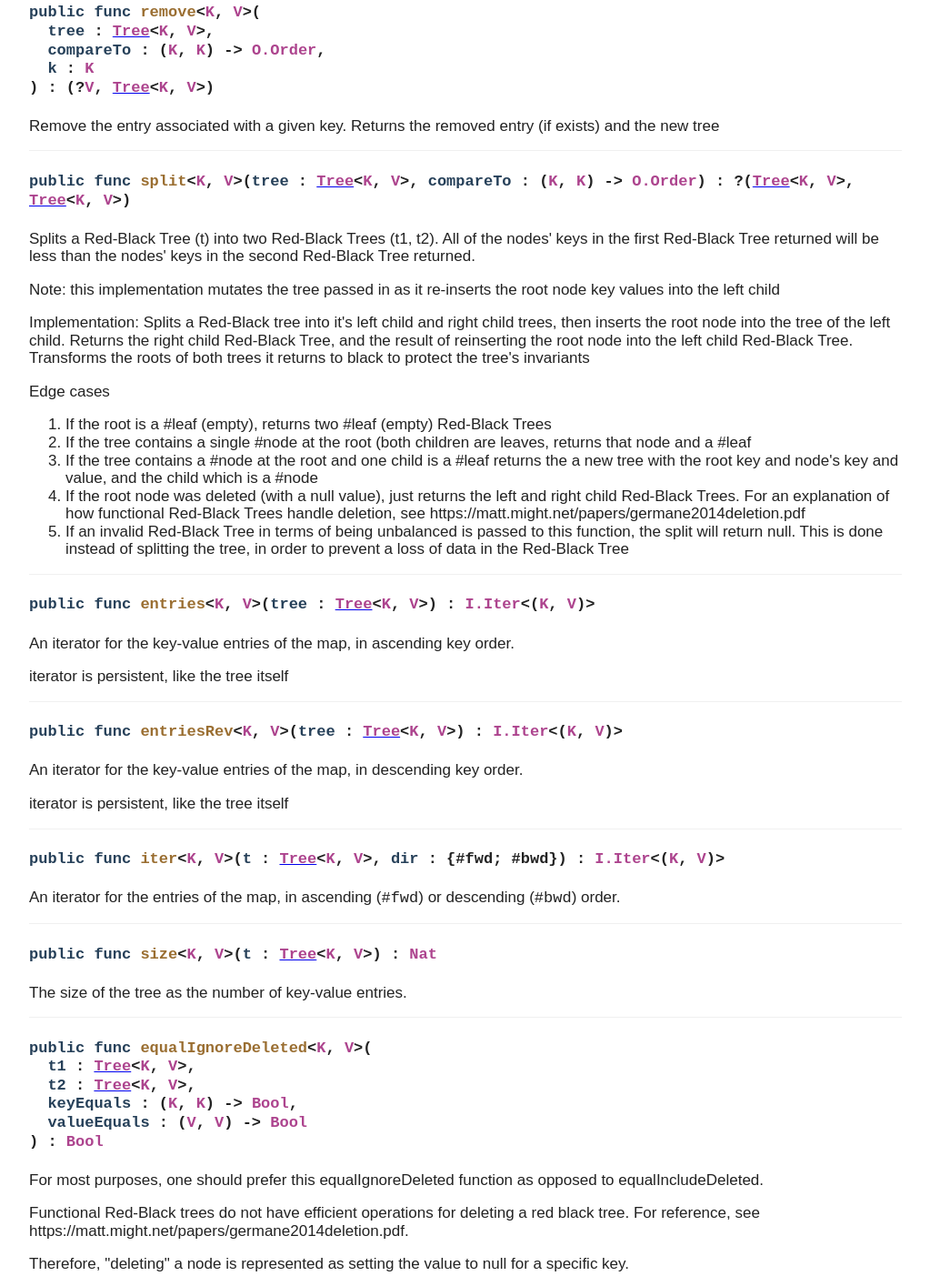
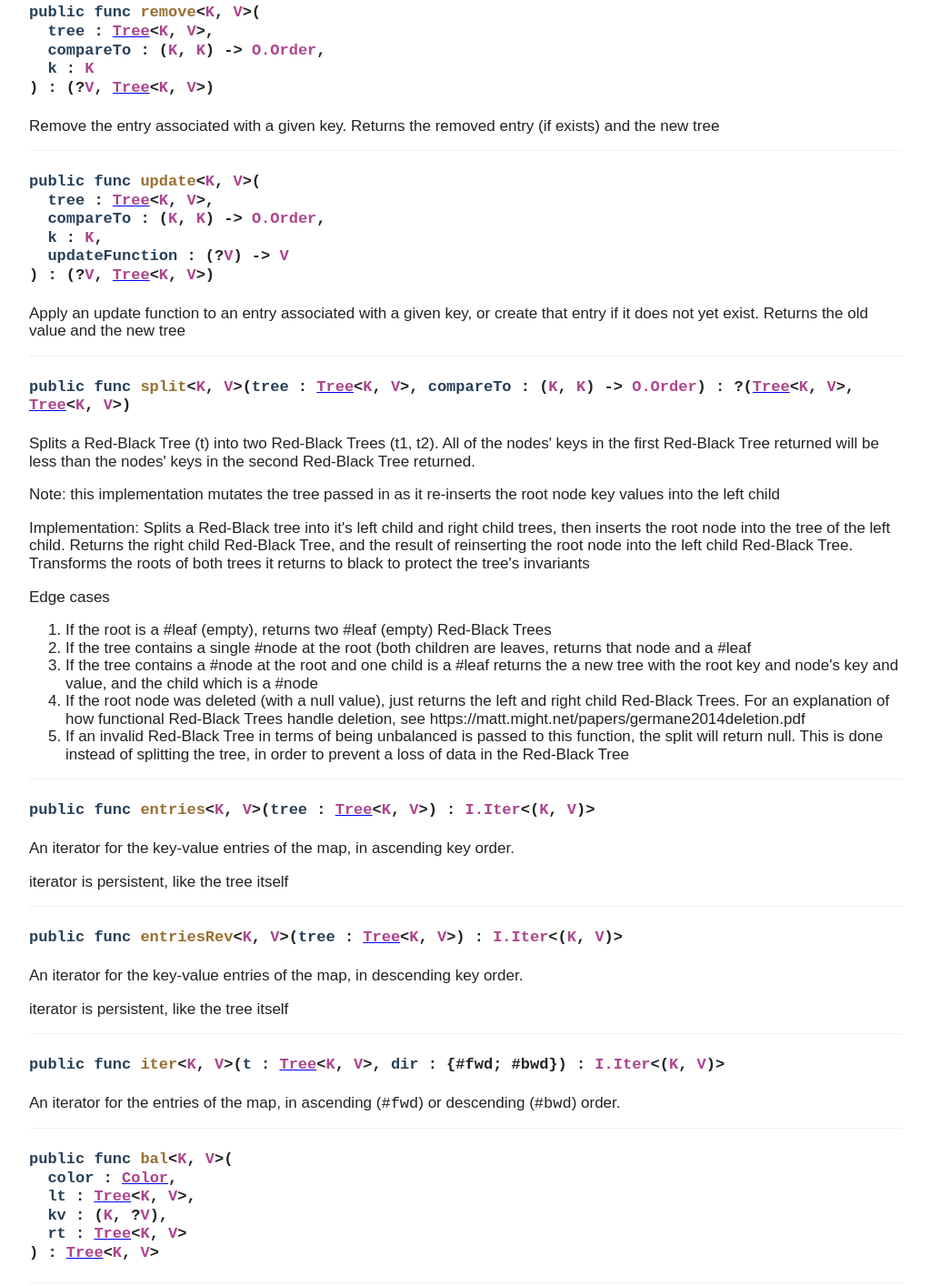
Before and after one commit to canscale/StableRBTree, a plain HTML site: page StableRBTree.html in a window 1280 px wide. Shown: the part 1349-2763 px from the top of the page at 91% size, without its empty margins (198-1221 px from the left). Drawn offline with Linux system fonts and the light colour scheme.

Commit message:
Deploying to gh-pages from  @ c9ee2a73b2c8c7032296ec686abf8cb0906abd1e 🚀

```diff
--- a/StableRBTree.html
+++ b/StableRBTree.html
@@ -1,5 +1,5 @@
 <!DOCTYPE html>
-<html><head title="Doc"><meta charset="UTF-8"/><link href="styles.css" rel="stylesheet"/></head><body><nav class="sidebar"><h3>Modules</h3><ul><li><li><a href="StableRBTree.html">StableRBTree</a></li></li></ul><h3>Declarations</h3><ul><li><li><a href="#type.Color">Color</a></li></li><li><li><a href="#type.Tree">Tree</a></li></li><li><li><a href="#init">init</a></li></li><li><li><a href="#share">share</a></li></li><li><li><a href="#get">get</a></li></li><li><li><a href="#replace">replace</a></li></li><li><li><a href="#put">put</a></li></li><li><li><a href="#delete">delete</a></li></li><li><li><a href="#remove">remove</a></li></li><li><li><a href="#split">split</a></li></li><li><li><a href="#entries">entries</a></li></li><li><li><a href="#entriesRev">entriesRev</a></li></li><li><li><a href="#iter">iter</a></li></li><li><li><a href="#size">size</a></li></li><li><li><a href="#equalIgnoreDeleted">equalIgnoreDeleted</a></li></li><li><li><a href="#equalIncludeDeleted">equalIncludeDeleted</a></li></li></ul></nav><div class="documentation"><h1>StableRBTree</h1><p>Red-Black Trees</p>
+<html><head title="Doc"><meta charset="UTF-8"/><link href="styles.css" rel="stylesheet"/></head><body><nav class="sidebar"><h3>Modules</h3><ul><li><li><a href="StableRBTree.html">StableRBTree</a></li></li></ul><h3>Declarations</h3><ul><li><li><a href="#type.Color">Color</a></li></li><li><li><a href="#type.Tree">Tree</a></li></li><li><li><a href="#init">init</a></li></li><li><li><a href="#share">share</a></li></li><li><li><a href="#get">get</a></li></li><li><li><a href="#replace">replace</a></li></li><li><li><a href="#put">put</a></li></li><li><li><a href="#delete">delete</a></li></li><li><li><a href="#remove">remove</a></li></li><li><li><a href="#update">update</a></li></li><li><li><a href="#split">split</a></li></li><li><li><a href="#entries">entries</a></li></li><li><li><a href="#entriesRev">entriesRev</a></li></li><li><li><a href="#iter">iter</a></li></li><li><li><a href="#bal">bal</a></li></li><li><li><a href="#size">size</a></li></li><li><li><a href="#equalIgnoreDeleted">equalIgnoreDeleted</a></li></li><li><li><a href="#equalIncludeDeleted">equalIncludeDeleted</a></li></li></ul></nav><div class="documentation"><h1>StableRBTree</h1><p>Red-Black Trees</p>
 <div class="declaration"><h4 class="type-declaration" id="type.Color"><span class="keyword">type </span><span class="type">Color</span> = {#R; #B}</h4><p><p>Node color: red or black.</p>
 </p></div><div class="declaration"><h4 class="type-declaration" id="type.Tree"><span class="keyword">type </span><span class="type">Tree</span>&lt;<span class="type">K</span>, <span class="type">V</span>&gt; = {#node : (<a href="#type.Color"><span class="type">Color</span></a>, <a href="#type.Tree"><span class="type">Tree</span></a>&lt;<span class="type">K</span>, <span class="type">V</span>&gt;, (<span class="type">K</span>, ?<span class="type">V</span>), <a href="#type.Tree"><span class="type">Tree</span></a>&lt;<span class="type">K</span>, <span class="type">V</span>&gt;); #leaf}</h4><p><p>Ordered, (red-black) tree of entries.</p>
 </p></div><div class="declaration"><h4 class="function" id="init"><code><span class="keyword">public func </span><span class="fnname">init</span>&lt;<span class="type">K</span>, <span class="type">V</span>&gt;() : <a href="#type.Tree"><span class="type">Tree</span></a>&lt;<span class="type">K</span>, <span class="type">V</span>&gt;</code></h4><p><p>Initializes an empty Red-Black Tree of type &lt;K, V&gt;
@@ -17,6 +17,8 @@ Returns the new tree</p>
 Returns the new tree</p>
 </p></div><div class="declaration"><h4 class="function" id="remove"><code><span class="keyword">public func </span><span class="fnname">remove</span>&lt;<span class="type">K</span>, <span class="type">V</span>&gt;(<br/>  <span class="parameter">tree</span> : <a href="#type.Tree"><span class="type">Tree</span></a>&lt;<span class="type">K</span>, <span class="type">V</span>&gt;, <br/>  <span class="parameter">compareTo</span> : (<span class="type">K</span>, <span class="type">K</span>) -&gt; <span class="type">O.Order</span>, <br/>  <span class="parameter">k</span> : <span class="type">K</span><br/>) : (?<span class="type">V</span>, <a href="#type.Tree"><span class="type">Tree</span></a>&lt;<span class="type">K</span>, <span class="type">V</span>&gt;)</code></h4><p><p>Remove the entry associated with a given key.
 Returns the removed entry (if exists) and the new tree</p>
+</p></div><div class="declaration"><h4 class="function" id="update"><code><span class="keyword">public func </span><span class="fnname">update</span>&lt;<span class="type">K</span>, <span class="type">V</span>&gt;(<br/>  <span class="parameter">tree</span> : <a href="#type.Tree"><span class="type">Tree</span></a>&lt;<span class="type">K</span>, <span class="type">V</span>&gt;, <br/>  <span class="parameter">compareTo</span> : (<span class="type">K</span>, <span class="type">K</span>) -&gt; <span class="type">O.Order</span>, <br/>  <span class="parameter">k</span> : <span class="type">K</span>, <br/>  <span class="parameter">updateFunction</span> : (?<span class="type">V</span>) -&gt; <span class="type">V</span><br/>) : (?<span class="type">V</span>, <a href="#type.Tree"><span class="type">Tree</span></a>&lt;<span class="type">K</span>, <span class="type">V</span>&gt;)</code></h4><p><p>Apply an update function to an entry associated with a given key, or create that entry if it does not yet exist.
+Returns the old value and the new tree</p>
 </p></div><div class="declaration"><h4 class="function" id="split"><code><span class="keyword">public func </span><span class="fnname">split</span>&lt;<span class="type">K</span>, <span class="type">V</span>&gt;(<span class="parameter">tree</span> : <a href="#type.Tree"><span class="type">Tree</span></a>&lt;<span class="type">K</span>, <span class="type">V</span>&gt;, <span class="parameter">compareTo</span> : (<span class="type">K</span>, <span class="type">K</span>) -&gt; <span class="type">O.Order</span>) : ?(<a href="#type.Tree"><span class="type">Tree</span></a>&lt;<span class="type">K</span>, <span class="type">V</span>&gt;, <a href="#type.Tree"><span class="type">Tree</span></a>&lt;<span class="type">K</span>, <span class="type">V</span>&gt;)</code></h4><p><p>Splits a Red-Black Tree (t) into two Red-Black Trees (t1, t2). All of the nodes' keys in the first Red-Black Tree
 returned will be less than the nodes' keys in the second Red-Black Tree returned.</p>
 <p>Note: this implementation mutates the tree passed in as it re-inserts the root node key values into the left child</p>
@@ -33,7 +35,7 @@ This is done instead of splitting the tree, in order to prevent a loss of data i
 </p></div><div class="declaration"><h4 class="function" id="entriesRev"><code><span class="keyword">public func </span><span class="fnname">entriesRev</span>&lt;<span class="type">K</span>, <span class="type">V</span>&gt;(<span class="parameter">tree</span> : <a href="#type.Tree"><span class="type">Tree</span></a>&lt;<span class="type">K</span>, <span class="type">V</span>&gt;) : <span class="type">I.Iter</span>&lt;(<span class="type">K</span>, <span class="type">V</span>)&gt;</code></h4><p><p>An iterator for the key-value entries of the map, in descending key order.</p>
 <p>iterator is persistent, like the tree itself</p>
 </p></div><div class="declaration"><h4 class="function" id="iter"><code><span class="keyword">public func </span><span class="fnname">iter</span>&lt;<span class="type">K</span>, <span class="type">V</span>&gt;(<span class="parameter">t</span> : <a href="#type.Tree"><span class="type">Tree</span></a>&lt;<span class="type">K</span>, <span class="type">V</span>&gt;, <span class="parameter">dir</span> : {#fwd; #bwd}) : <span class="type">I.Iter</span>&lt;(<span class="type">K</span>, <span class="type">V</span>)&gt;</code></h4><p><p>An iterator for the entries of the map, in ascending (<code>#fwd</code>) or descending (<code>#bwd</code>) order.</p>
-</p></div><div class="declaration"><h4 class="function" id="size"><code><span class="keyword">public func </span><span class="fnname">size</span>&lt;<span class="type">K</span>, <span class="type">V</span>&gt;(<span class="parameter">t</span> : <a href="#type.Tree"><span class="type">Tree</span></a>&lt;<span class="type">K</span>, <span class="type">V</span>&gt;) : <span class="type">Nat</span></code></h4><p><p>The size of the tree as the number of key-value entries.</p>
+</p></div><div class="declaration"><h4 class="function" id="bal"><code><span class="keyword">public func </span><span class="fnname">bal</span>&lt;<span class="type">K</span>, <span class="type">V</span>&gt;(<br/>  <span class="parameter">color</span> : <a href="#type.Color"><span class="type">Color</span></a>, <br/>  <span class="parameter">lt</span> : <a href="#type.Tree"><span class="type">Tree</span></a>&lt;<span class="type">K</span>, <span class="type">V</span>&gt;, <br/>  <span class="parameter">kv</span> : (<span class="type">K</span>, ?<span class="type">V</span>), <br/>  <span class="parameter">rt</span> : <a href="#type.Tree"><span class="type">Tree</span></a>&lt;<span class="type">K</span>, <span class="type">V</span>&gt;<br/>) : <a href="#type.Tree"><span class="type">Tree</span></a>&lt;<span class="type">K</span>, <span class="type">V</span>&gt;</code></h4><p></p></div><div class="declaration"><h4 class="function" id="size"><code><span class="keyword">public func </span><span class="fnname">size</span>&lt;<span class="type">K</span>, <span class="type">V</span>&gt;(<span class="parameter">t</span> : <a href="#type.Tree"><span class="type">Tree</span></a>&lt;<span class="type">K</span>, <span class="type">V</span>&gt;) : <span class="type">Nat</span></code></h4><p><p>The size of the tree as the number of key-value entries.</p>
 </p></div><div class="declaration"><h4 class="function" id="equalIgnoreDeleted"><code><span class="keyword">public func </span><span class="fnname">equalIgnoreDeleted</span>&lt;<span class="type">K</span>, <span class="type">V</span>&gt;(<br/>  <span class="parameter">t1</span> : <a href="#type.Tree"><span class="type">Tree</span></a>&lt;<span class="type">K</span>, <span class="type">V</span>&gt;, <br/>  <span class="parameter">t2</span> : <a href="#type.Tree"><span class="type">Tree</span></a>&lt;<span class="type">K</span>, <span class="type">V</span>&gt;, <br/>  <span class="parameter">keyEquals</span> : (<span class="type">K</span>, <span class="type">K</span>) -&gt; <span class="type">Bool</span>, <br/>  <span class="parameter">valueEquals</span> : (<span class="type">V</span>, <span class="type">V</span>) -&gt; <span class="type">Bool</span><br/>) : <span class="type">Bool</span></code></h4><p><p>For most purposes, one should prefer this equalIgnoreDeleted function as opposed to equalIncludeDeleted.</p>
 <p>Functional Red-Black trees do not have efficient operations for deleting a red black tree. For reference, see
 https://matt.might.net/papers/germane2014deletion.pdf.</p>
```
